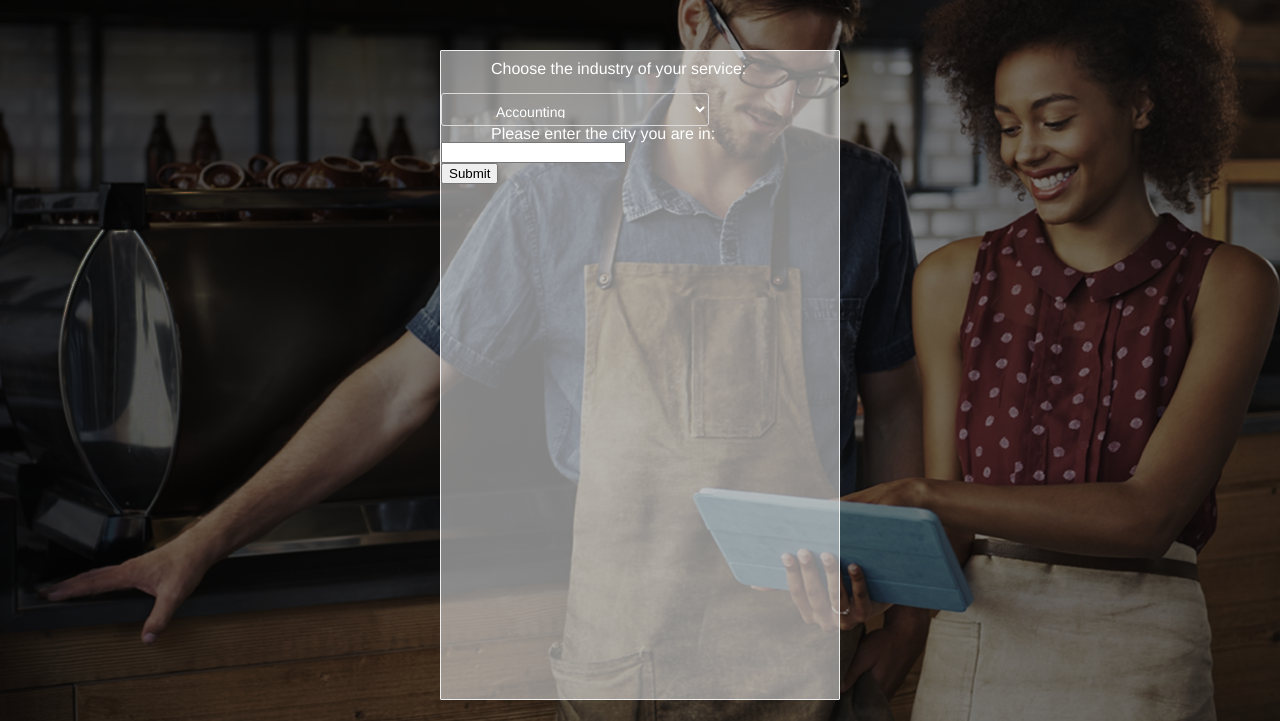
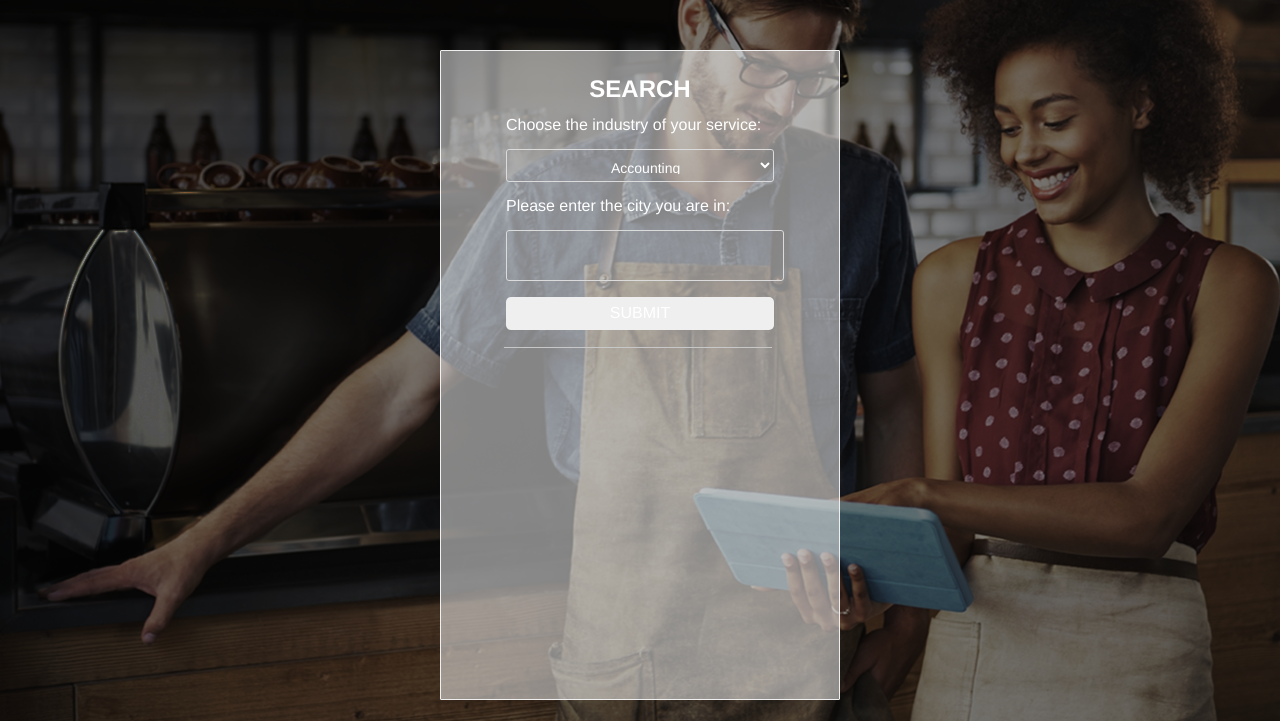
Before and after one commit to dannygosain1/RBC-Serve, a Flask app: page /jobs in a window 1280 px wide. Shown: the part 79-800 px from the top of the page. Run offline with Flask 2, Linux system fonts and the light colour scheme; data that the repository does not hold is empty; some libraries are stand-ins or nearby versions.

Commit message:
Completed jobs page

```diff
--- a/static/css/jobs.css
+++ b/static/css/jobs.css
@@ -37,6 +37,10 @@ body {
     padding: 10px 0px;
 }/*#DIV_1*/
 
+.row {
+	align:center;
+	margin: 0 auto;
+}
 .topbar {
     background-color: black;
     color: black;
@@ -52,7 +56,7 @@ body {
 }
 
 .industry {
-	padding-left: 50px;
+	margin: 0 65px;
 	color: white;
 	font: normal normal normal normal 16px / 16px proxima-nova, "Helvetica Neue", Arial, Helvetica, sans-serif;
 }
@@ -73,10 +77,102 @@ body {
     border-radius: 3px 3px 3px 3px;
     font: normal normal normal normal 14px / normal proxima-nova, "Helvetica Neue", Arial, Helvetica, sans-serif;
     outline: rgb(38, 38, 38) none 0px;
-    padding: 9px 8px 7px 50px;
+    padding: 9px 8px 7px 100px;
     align:center;
 }/*#DIV_13, #DIV_15, #DIV_17, #DIV_19*/
 
+#locationsearch {
+	background-position: 0px 0px;
+    color: rgb(255, 255, 255);
+    display: block;
+    height: 33px;
+    min-height: auto;
+    min-width: auto;
+    width: 268px;
+    column-rule-color: rgb(38, 38, 38);
+    perspective-origin: 134px 16.5px;
+    transform-origin: 134px 16.5px;
+    background: rgba(0, 0, 0, 0) none repeat scroll 0px 0px / auto padding-box border-box;
+    border: 1px solid rgb(219, 219, 219);
+    border-radius: 3px 3px 3px 3px;
+    font: normal normal normal normal 14px / normal proxima-nova, "Helvetica Neue", Arial, Helvetica, sans-serif;
+    outline: rgb(38, 38, 38) none 0px;
+    padding: 9px 8px 7px 0px;
+    align:center;
+}/*#DIV_13, #DIV_15, #DIV_17, #DIV_19*/
+
+#SPLIT_2{
+    bottom: 0px;
+    box-sizing: border-box;
+    color: rgb(38, 38, 38);
+    display: flex;
+    height: 15px;
+    left: 0px;
+    min-height: auto;
+    min-width: auto;
+    position: relative;
+    right: 0px;
+    top: 0px;
+    width: 268px;
+    column-rule-color: rgb(38, 38, 38);
+    perspective-origin: 134px 7.5px;
+    transform-origin: 134px 7.5px;
+    border: 0px solid rgb(0, 0, 0);
+    flex: 0 0 auto;
+    font: normal normal normal normal 16px / 16px proxima-nova, "Helvetica Neue", Arial, Helvetica, sans-serif;
+    margin: 10px 40px 5px 63px;
+    outline: rgb(38, 38, 38) none 0px;
+}/*#DIV_9*/
+
+#DIV_10{
+    bottom: -7.2px;
+    box-sizing: border-box;
+    color: rgb(38, 38, 38);
+    display: flex;
+    height: 1px;
+    left: 0px;
+    min-height: auto;
+    min-width: auto;
+    position: relative;
+    right: 0px;
+    top: 7.2px;
+    width: 150px;
+    column-rule-color: rgb(38, 38, 38);
+    perspective-origin: 53.4688px 0.5px;
+    transform-origin: 53.4688px 0.5px;
+    background: rgb(199, 199, 199) none repeat scroll 0% 0% / auto padding-box border-box;
+    border: 0px solid rgb(0, 0, 0);
+    flex: 1 1 auto;
+    flex-flow: column nowrap;
+    font: normal normal normal normal 16px / 16px proxima-nova, "Helvetica Neue", Arial, Helvetica, sans-serif;
+    outline: rgb(38, 38, 38) none 0px;
+    align:center;
+
+}/*#DIV_10, #DIV_12*/
+
+#submitsearch {
+	border-radius: 5px;
+    box-sizing: border-box;
+    color: rgb(255, 255, 255);
+    display: block;
+    height: 33px;
+    position: relative;
+    width: 268px;
+    column-rule-color: rgb(38, 38, 38);
+    perspective-origin: 134px 16.5px;
+    transform-origin: 134px 16.5px;
+    border: 0px solid rgb(0, 0, 0);
+    flex: 0 0 auto;
+    text-align: center;
+    font: normal normal normal normal 16px / 16px proxima-nova, "Helvetica Neue", Arial, Helvetica, sans-serif;
+    margin: 0 auto;
+    outline: rgb(255, 255, 255) none 0px;
+}
+
+h2 {
+	color:#fff;
+	text-align:center;
+}
 
 
 
--- a/templates/jobs.html
+++ b/templates/jobs.html
@@ -21,9 +21,11 @@
 
     <body>
     	<div class="base" style="margin:0 auto;">
+            <h2>SEARCH</h2>
             <form>
                 <div class="row">
                     <label class = "industry">Choose the industry of your service:</label> <br><br>
+                    <div class="industry">
                         <select id="servicesearch">
                             <option value="Accounting">Accounting</option>
                             <option value="Babysitting">Babysitting</option>
@@ -35,12 +37,21 @@
                             <option value="Tutoring">Tutoring</option>
                         </select>
                     </div>
+                </div> <br>
+
                 <div class="row">
-                    <label class = "industry">Please enter the city you are in:</label>
+                    <label class = "industry">Please enter the city you are in:</label> <br> <br>
+                <div class="industry">
                     <input id="locationsearch"></input>
+                </div> <br>
                 </div>
                 <div class="row">
-                    <button id="submitsearch" type="button">Submit</input>
+                    <button id="submitsearch" type="button">SUBMIT</button>
+                </div>
+
+                <div id="SPLIT_2">
+                        <div id="DIV_10">
+                        </div>
                 </div>
 
                 <div>
```
Lines whose indentation alone changed are shown as unchanged.
